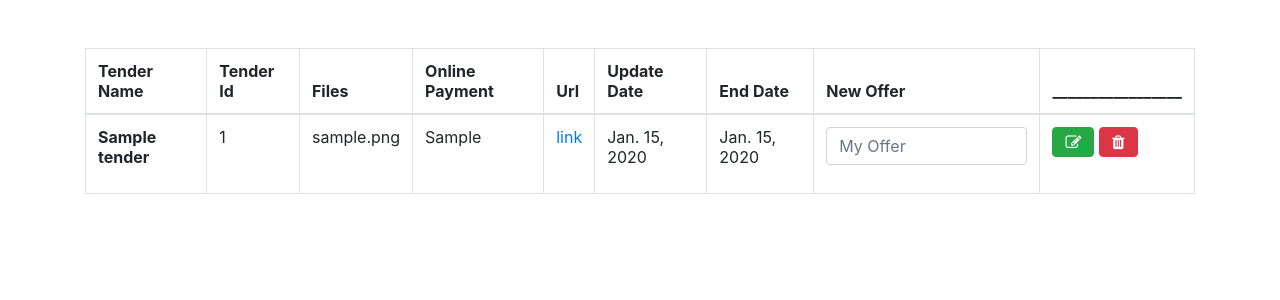
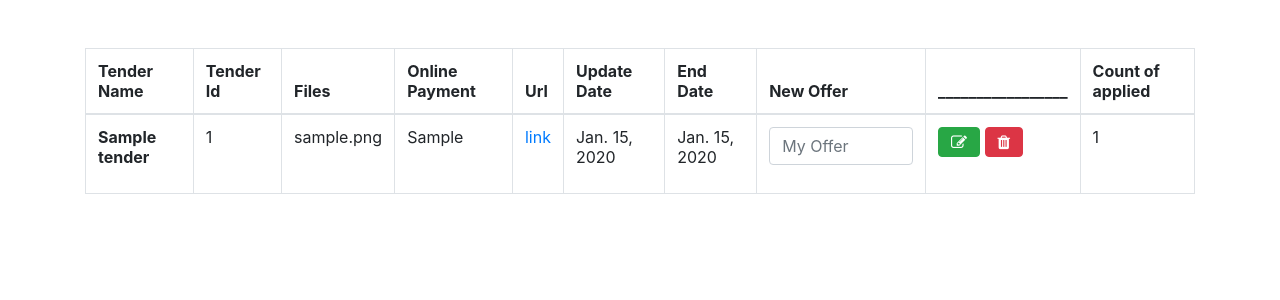
Before and after one commit to elad2235/mihraz7, a Django app: page /tenders/RegisterOffer/ in a window 1280 px wide. Shown: the part 56-356 px from the top of the page. Run offline with Django 3.2, Linux system fonts and the light colour scheme; a user stored in the database is signed in; tables that the repository leaves empty hold one stand-in row (values such as "Sample post"); some libraries are stand-ins or nearby versions.

Commit message:
PM2020T9-35

```diff
--- a/mihraz7/tenders/models.py
+++ b/mihraz7/tenders/models.py
@@ -9,7 +9,7 @@ class Tender(models.Model):
     url = models.CharField(max_length=100, blank=True)
     end_date = models.DateField(auto_now=False,auto_now_add=False,blank=True)
     update_date = models.DateField(auto_now=False,auto_now_add=False,blank=True)
-
+    Count_of_applied = models.IntegerField(blank=True)
 
     def __str__(self):
         return self.tender_name
--- a/mihraz7/tenders/templates/tenders/Tenders.html
+++ b/mihraz7/tenders/templates/tenders/Tenders.html
@@ -41,13 +41,15 @@
             <a class="nav-link" href="{% url 'Tender' %}">Open Tenders</a>
           </li>
           <li class="nav-item">
-            <a class="nav-link" href="{% url 'CloseTenders' %}">Close Tenders</a>
+            <a class="nav-link" href="{% url 'CloseTenders' %}"
+              >Close Tenders</a
+            >
           </li>
         </ul>
       </div>
       <a class="nav-link" href="{% url 'account_logout' %}">logOut</a>
     </nav>
-   <br><br>
+    <br /><br />
     <div class="tenders">
       <div class="container">
         <div class="row">
@@ -64,6 +66,7 @@
                   <th scope="col">End Date</th>
                   <th scope="col">New Offer</th>
                   <th scope="col">_________________</th>
+                  <th scope="col">Count of applied</th>
                 </tr>
               </thead>
               <tbody>
@@ -112,6 +115,7 @@
                           {% endif %}
                         </div>
                       </td>
+                      <td>{{ tender.Count_of_applied }}</td>
                     </tr>
                   </div>
                 </form>
--- a/mihraz7/tendersOffers/views.py
+++ b/mihraz7/tendersOffers/views.py
@@ -9,12 +9,16 @@ def RegisterOffer(request):
     lastName = request.user.last_name
     Email = request.user.email
     Offer = request.POST.get("Offer")
-
+    count = tenderModel.Tender.objects.get(tender_id=request.POST.get("tenId")).Count_of_applied
+    tenderModel.Tender.objects.filter(tender_id=tenderId).update(Count_of_applied=count+1)
     newOffer = models.TenderOffer(tender_id=tenderId,tender_name=tenderName,first_name=firstName,last_name=lastName,email=Email,offer=Offer)
     newOffer.save()
 
 def DeleteOffer(request):
-    models.TenderOffer.objects.filter(tender_id=request.POST.get("tenIdDelete"),email=request.user.email).delete()
+    if(models.TenderOffer.objects.filter(tender_id=request.POST.get("tenIdDelete"),email=request.user.email).count()>0):
+        count = tenderModel.Tender.objects.get(tender_id=request.POST.get("tenIdDelete")).Count_of_applied
+        tenderModel.Tender.objects.filter(tender_id=request.POST.get("tenIdDelete")).update(Count_of_applied=count-models.TenderOffer.objects.filter(tender_id=request.POST.get("tenIdDelete"),email=request.user.email).count())
+        models.TenderOffer.objects.filter(tender_id=request.POST.get("tenIdDelete"),email=request.user.email).delete()
 
 def AllTendersOffers():
     return models.TenderOffer.objects.all()
```
Also changed, not shown: mihraz7/tenders/migrations/0004_tender_count_of_applied.py (added).
